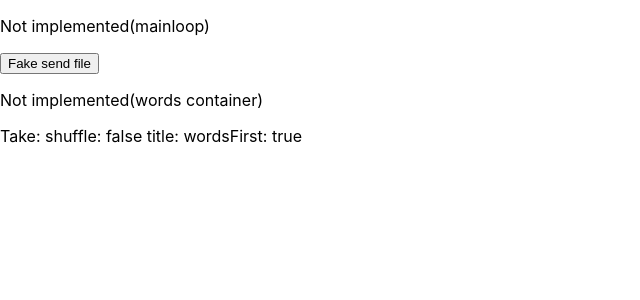
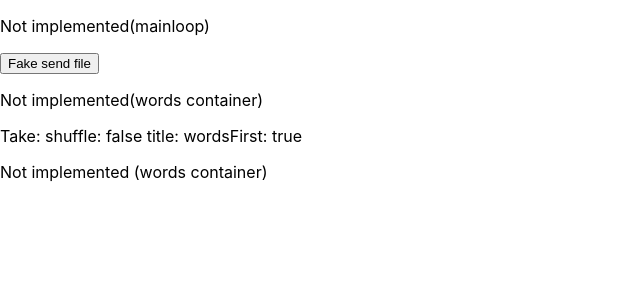
Before and after one commit to Konrad-Jalowy/reactlearnhelpers, a React (Create React App) app in the folder show-words/: page / in a window 1280 px wide. Both pictures are taken after a click on the button "Fake send file". Shown: the top 300 px of the page, without its empty margins (0-640 px from the left). Built offline with nearby package versions, Linux system fonts and the light colour scheme.

Commit message:
were getting somewhere

```diff
--- /dev/null
+++ b/show-words/src/components/WordsContainer.js
@@ -0,0 +1,9 @@
+function WordsContainer({words, title, wordsFirst}){
+    return (
+        <>
+        <p>Not implemented (words container)</p>
+        </>
+    );
+};
+
+export {WordsContainer};
--- a/show-words/src/components/WordsContainerController.js
+++ b/show-words/src/components/WordsContainerController.js
@@ -1,5 +1,6 @@
 import { useApp } from "../context/appcontext";
 import { useRef, useState } from "react";
+import { WordsContainer } from "./WordsContainer";
 function WordsContainerController(){
 
     const {take, shuffle, title, words, wordsFirst} = useApp();
@@ -26,6 +27,7 @@ function WordsContainerController(){
         <>
         <p>Not implemented(words container)</p>
         <p>Take: {take} shuffle: {shuffle.toString()} title: {title} wordsFirst: {wordsFirst.toString()}</p>
+        <WordsContainer key={containerKey} title={title} words={wordsRef.current} wordsFirst={wordsFirst}/>
         </>
     );
 };
```
